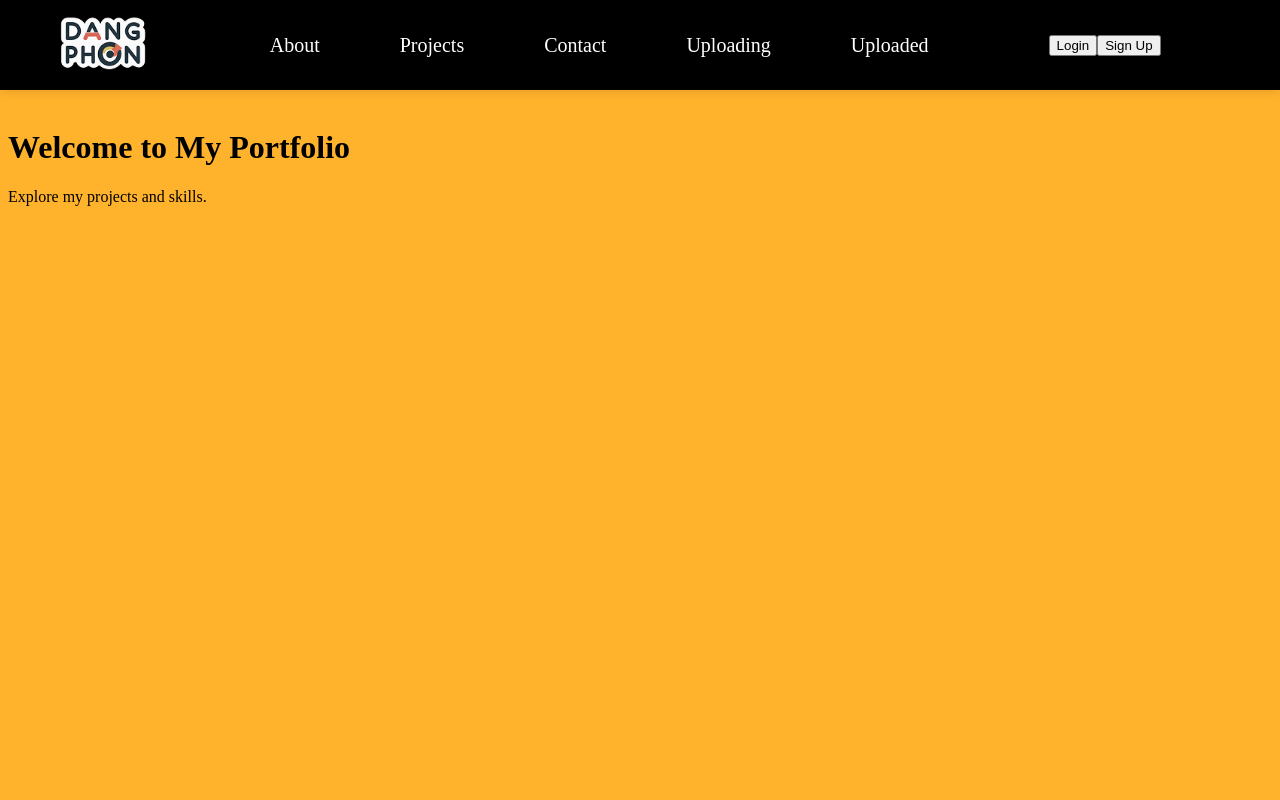
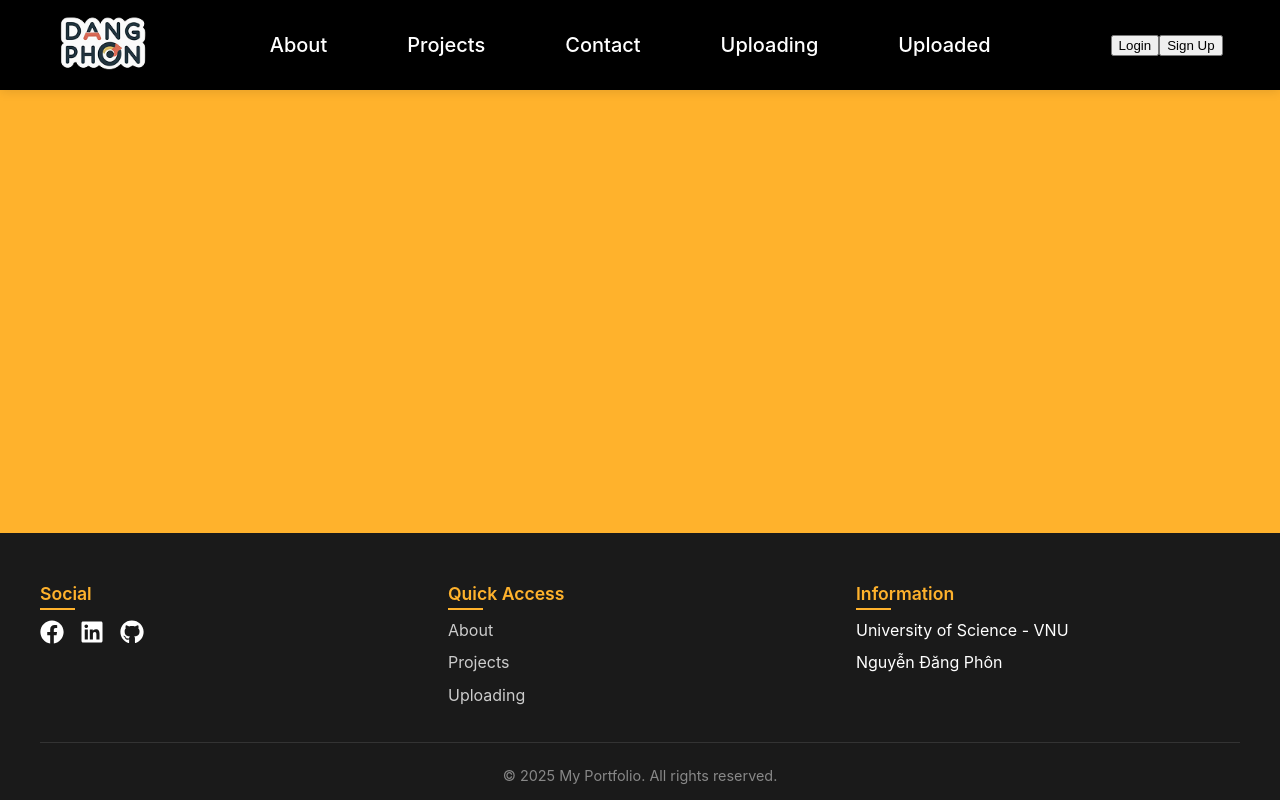
Before and after one commit to ParaOcto/Portfolio, a Next.js app in the folder source/frontend/: page /home in a window 1280 px wide. Built offline with nearby package versions, Linux system fonts and the light colour scheme.

Commit message:
add footer to most pages

```diff
--- a/source/frontend/app/globals.css
+++ b/source/frontend/app/globals.css
@@ -1,6 +1,24 @@
+
+html, body {
+  height: 100%;
+  margin: 0;
+  padding: 0;
+}
 
 body {
     background-color: #FFB22C;
+    font-family: -apple-system, BlinkMacSystemFont, 'Segoe UI', Roboto, Oxygen,
+      Ubuntu, Cantarell, 'Open Sans', 'Helvetica Neue', sans-serif;
+}
+
+.site-wrapper {
+  display: flex;
+  flex-direction: column;
+  min-height: 100vh;
+}
+
+.site-content {
+  flex: 1;
 }
 
 .loading-container {
--- a/source/frontend/app/home/layout.tsx
+++ b/source/frontend/app/home/layout.tsx
@@ -1,5 +1,6 @@
 import styles from "./home.module.css";
 import { ReactNode } from "react";
+
 import Navbar from "../../component/Navbar/Navbar";
 
 export default function HomeLayout({ children }: { children: ReactNode }) {
@@ -9,6 +10,8 @@ export default function HomeLayout({ children }: { children: ReactNode }) {
             <main className={styles.main}>
                 {children}
             </main>
+            {/* <Footer /> */}
         </div>
+
     );
 }
--- a/source/frontend/app/home/page.tsx
+++ b/source/frontend/app/home/page.tsx
@@ -5,10 +5,7 @@ export default async function Home(){
     await new Promise(res => setTimeout(res, 1000));
     return (
         <div className={styles.container}>
-            <h1 className={styles.title}>Welcome to My Portfolio</h1>
-            <p className={styles.description}>
-                Explore my projects and skills.
-            </p>
+
         </div>
     );
 }
--- a/source/frontend/app/layout.tsx
+++ b/source/frontend/app/layout.tsx
@@ -1,6 +1,7 @@
 import type { Metadata } from "next";
 import { Geist, Geist_Mono } from "next/font/google";
 import "./globals.css";
+import Footer from "../component/Footer/Footer"; // Import Footer
 
 const geistSans = Geist({
   variable: "--font-geist-sans",
@@ -27,7 +28,10 @@ export default function RootLayout({
       <body
         className={`${geistSans.variable} ${geistMono.variable} antialiased`}
       >
-        {children}
+        <div className="site-wrapper">
+          <main className="site-content">{children}</main>
+          <Footer />
+        </div>
       </body>
     </html>
   );
--- a/source/frontend/component/Footer/Footer.module.css
+++ b/source/frontend/component/Footer/Footer.module.css
@@ -0,0 +1,90 @@
+.footer {
+  background-color: #1a1a1a;
+  color: #ffffff;
+  padding: 2rem 2rem 1rem; /* Reduced padding */
+  margin-top: auto; /* Push footer to the bottom */
+  position: relative;
+}
+
+.footerContainer {
+  display: grid;
+  grid-template-columns: repeat(auto-fit, minmax(220px, 1fr)); /* Reduced min-width */
+  gap: 1.5rem; /* Reduced gap */
+  max-width: 1200px;
+  margin: 0 auto;
+  padding-bottom: 1.5rem; /* Reduced padding */
+}
+
+.footerColumn {
+  display: flex;
+  flex-direction: column;
+}
+
+.footerHeading {
+  font-size: 1.1rem; /* Reduced font size */
+  font-weight: 600;
+  color: #FFB22C;
+  margin-bottom: 1rem; /* Reduced margin */
+  position: relative;
+}
+
+.footerHeading::after {
+  content: '';
+  position: absolute;
+  left: 0;
+  bottom: -6px; /* Adjusted position */
+  width: 35px; /* Reduced width */
+  height: 2px;
+  background-color: #FFB22C;
+}
+
+.socialIcons {
+  display: flex;
+  gap: 1rem; /* Reduced gap */
+}
+
+.socialLink {
+  color: #ffffff;
+  font-size: 1.5rem; /* Reduced font size */
+  transition: color 0.3s ease, transform 0.3s ease;
+}
+
+.socialLink:hover {
+  color: #FFB22C;
+  transform: translateY(-2px); /* Reduced transform */
+}
+
+.footerLinks {
+  list-style: none;
+  padding: 0;
+  margin: 0;
+}
+
+.footerLinks li {
+  margin-bottom: 0.8rem; /* Reduced margin */
+}
+
+.footerLinks a {
+  color: #cccccc;
+  text-decoration: none;
+  transition: color 0.3s ease;
+}
+
+.footerLinks a:hover {
+  color: #FFB22C;
+  text-decoration: underline;
+}
+
+.footerBottom {
+  text-align: center;
+  padding-top: 1.5rem; /* Reduced padding */
+  border-top: 1px solid #333333;
+  max-width: 1200px;
+  margin: 0 auto;
+}
+
+.footerBottom p {
+  margin: 0;
+  color: #888888;
+  font-size: 0.9rem;
+}
--- a/source/frontend/component/Footer/Footer.tsx
+++ b/source/frontend/component/Footer/Footer.tsx
@@ -0,0 +1,38 @@
+import styles from "./Footer.module.css";
+import Link from "next/link";
+import { FaFacebook, FaLinkedin, FaGithub } from 'react-icons/fa';
+
+export default function Footer() {
+    return (
+        <footer className={styles.footer}>
+            <div className={styles.footerContainer}>
+                <div className={styles.footerColumn}>
+                    <h3 className={styles.footerHeading}>Social</h3>
+                    <div className={styles.socialIcons}>
+                        <a href="https://facebook.com" target="_blank" rel="noopener noreferrer" className={styles.socialLink}><FaFacebook /></a>
+                        <a href="https://linkedin.com" target="_blank" rel="noopener noreferrer" className={styles.socialLink}><FaLinkedin /></a>
+                        <a href="https://github.com" target="_blank" rel="noopener noreferrer" className={styles.socialLink}><FaGithub /></a>
+                    </div>
+                </div>
+                <div className={styles.footerColumn}>
+                    <h3 className={styles.footerHeading}>Quick Access</h3>
+                    <ul className={styles.footerLinks}>
+                        <li><Link href="/about">About</Link></li>
+                        <li><Link href="/projects">Projects</Link></li>
+                        <li><Link href="/uploading">Uploading</Link></li>
+                    </ul>
+                </div>
+                <div className={styles.footerColumn}>
+                    <h3 className={styles.footerHeading}>Information</h3>
+                    <ul className={styles.footerLinks}>
+                        <li>University of Science - VNU</li>
+                        <li>Nguyễn Đăng Phôn</li>
+                    </ul>
+                </div>
+            </div>
+            <div className={styles.footerBottom}>
+                <p>© {new Date().getFullYear()} My Portfolio. All rights reserved.</p>
+            </div>
+        </footer>
+    );
+}
```
Lines whose indentation alone changed are shown as unchanged.
